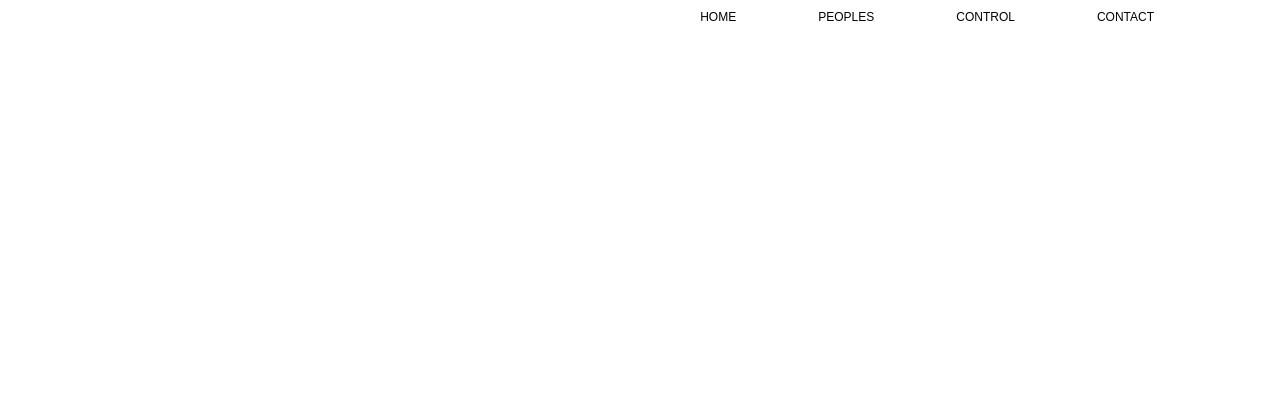
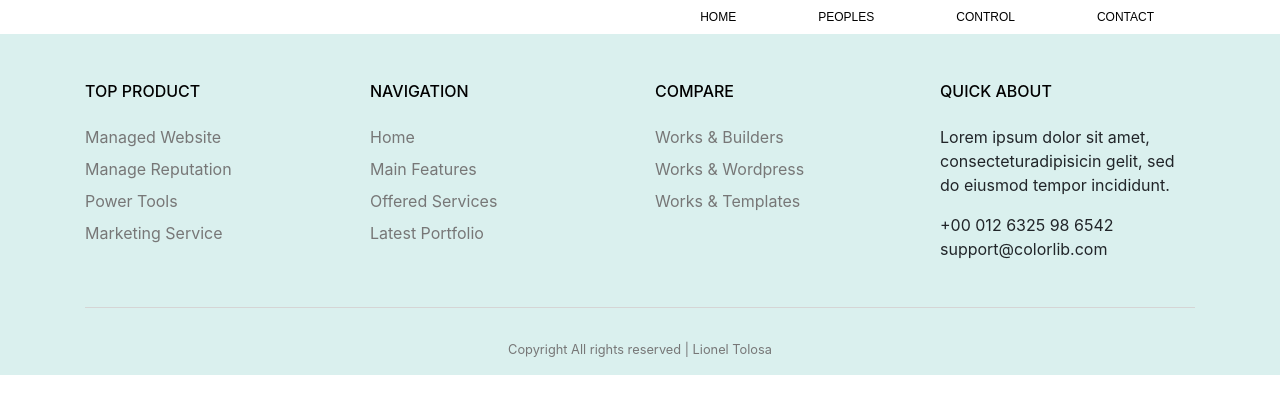
Before and after one commit to lioneltolosa/angular-lion, an Angular app: page / in a window 1280 px wide. Shown: the top 414 px of the page. Built offline with nearby package versions, Linux system fonts and the light colour scheme.

Commit message:
add footer

```diff
--- a/src/app/app.component.html
+++ b/src/app/app.component.html
@@ -1 +1,2 @@
 <app-pre-header></app-pre-header>
+<app-footer></app-footer>
--- a/src/app/core/components/index.ts
+++ b/src/app/core/components/index.ts
@@ -1 +1,2 @@
 export { PreHeaderComponent } from './pre-header/pre-header.component';
+export { FooterComponent } from './footer/footer.component';
```
Also changed, not shown: src/app/core/core.module.ts (+5 -2 lines).
